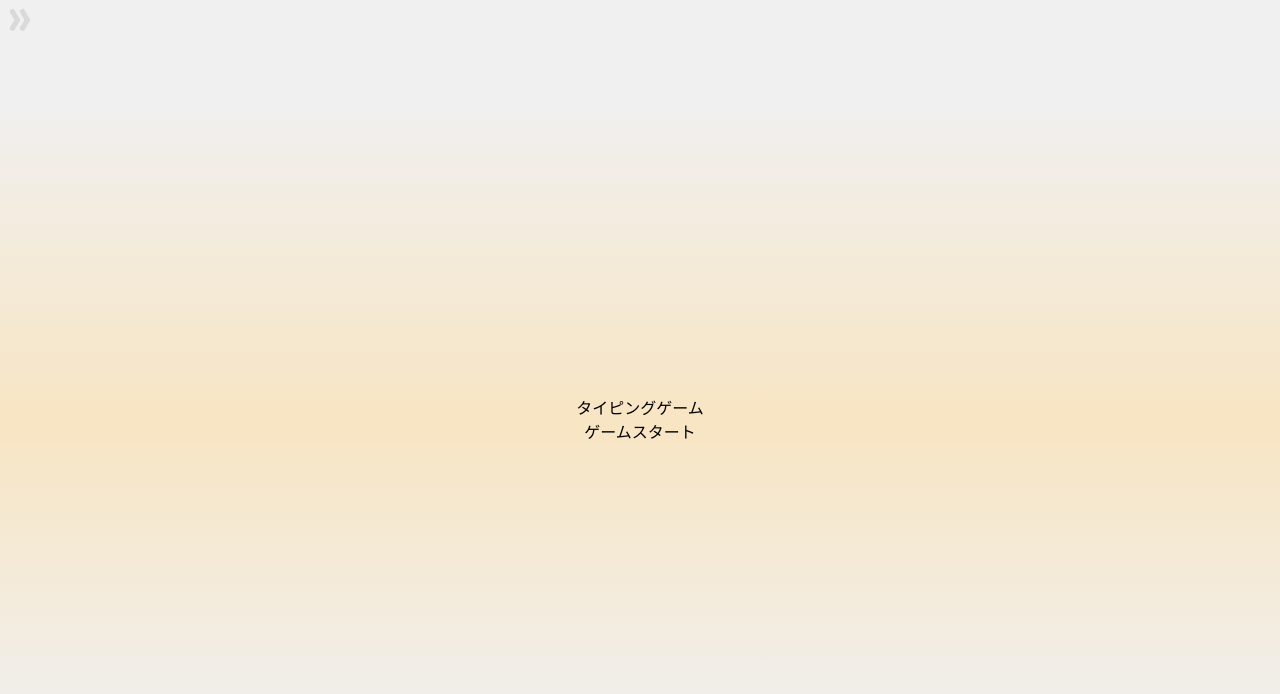
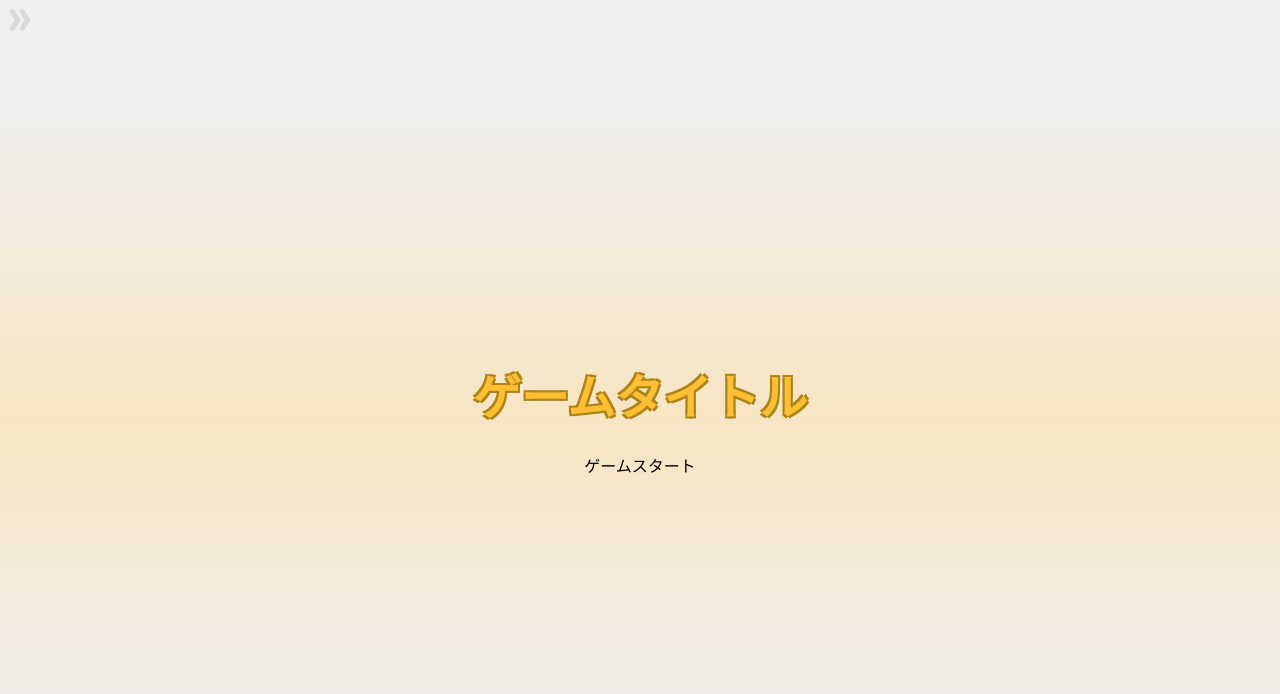
Before and after one commit to suimintoreyo/feec2, a Next.js app: page / in a window 1280 px wide. Shown: the top 694 px of the page. Built offline with nearby package versions, Linux system fonts and the light colour scheme.

Commit message:
typingGame 基礎イメージ完成

```diff
--- a/app/components/TypingGameF/Keyboard.module.css
+++ b/app/components/TypingGameF/Keyboard.module.css
@@ -38,11 +38,11 @@
 }
 
 .incorrectKey .underline {
-    background-color: rgb(173, 74, 74); /* 間違った場合は赤色 */
+    background-color: rgb(218, 51, 9); /* 間違った場合は赤色 */
     transform: scaleX(1.2); /* 拡大アニメーション */
     transition: background-color 0.3s ease, transform 0.3s ease;
 }
 
 .nextKey {
-    color: rgb(41, 155, 175);
+    color: rgb(241, 157, 32);
   }
--- a/app/components/TypingGameF/TypingGame.module.css
+++ b/app/components/TypingGameF/TypingGame.module.css
@@ -1,3 +1,4 @@
+
 @keyframes scoreUpdate {
     0% {
         transform: scale(1);
@@ -28,6 +29,18 @@
     justify-content: center;
     align-items: center;
     height: 80vh;
-    width: 100vw; /* 画面の横幅を80%に指定 */
+    width: 100vw;
     background: linear-gradient(to bottom, rgba(255, 255, 255, 0) 0%, rgba(255, 218, 150, 0.5) 50%, rgba(255, 255, 255, 0) 100%);
 }
+
+
+.title {
+    font-weight: bold;
+    color: #ffbf34; /* 薄黄色 */
+    text-shadow: 2px 2px 0px var(--titleforntshadow-color), /* 濃い黄色の縁 */
+                 -2px -2px 0px var(--titleforntshadow-color),
+                 2px -2px 0px var(--titleforntshadow-color),
+                 -2px 2px 0px var(--titleforntshadow-color);
+    font-size: 48px;
+    margin-bottom: 20px;
+}
--- a/app/components/TypingGameF/TypingGame.tsx
+++ b/app/components/TypingGameF/TypingGame.tsx
@@ -1,5 +1,3 @@
-// TypingGame.tsx
-
 import React from "react";
 import styles from "./TypingGame.module.css";
 import Keyboard from './Keyboard';
@@ -12,7 +10,7 @@ function TypingGame() {
   return (
     <div className={styles.typingGameContainer}>
       <div>
-        <h1>タイピングゲーム</h1>
+        <h1 className={styles.title}>ゲームタイトル</h1>
         {isGameActive ? (
           <div>
             <p>残り時間: {timer}秒</p>
--- a/app/components/TypingGameF/words.ts
+++ b/app/components/TypingGameF/words.ts
@@ -5,5 +5,5 @@ export const words = [
     { display: "バナナ", furigana: "ばなな", kanji: "バナナ", typing: "banana" },
     { display: "さくらんぼ", furigana: "さくらんぼ", kanji: "桜んぼ", typing: "sakurannbo" },
     { display: "なつめやし", furigana: "なつめやし", kanji: "棗椰子", typing: "natumeyasi" },
-    { display: "エルダーベリー", furigana: "えるだーべりー", kanji: "エルダーベリー", typing: "eruda-beri-" }
+    { display: "福島礼珠", furigana: "ふくしまれいじゅ", kanji: "福島礼珠", typing: "hukusimareijyu" }
 ];
--- a/app/globals.css
+++ b/app/globals.css
@@ -7,6 +7,7 @@
   --foreground-rgb: 0, 0, 0;
   --background-start-rgb: 214, 219, 220;
   --background-end-rgb: 255, 255, 255;
+  --titleforntshadow-color: #ac8417; /* 濃い黄色 */
 }
 
 @media (prefers-color-scheme: dark) {
```
